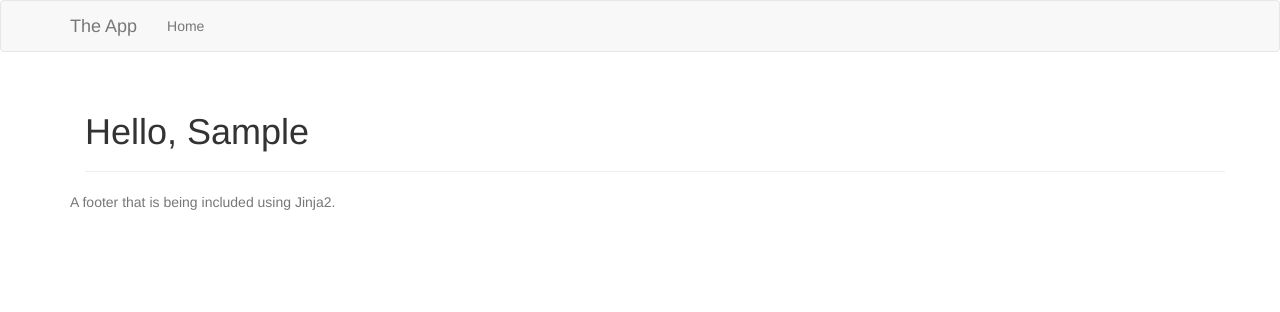
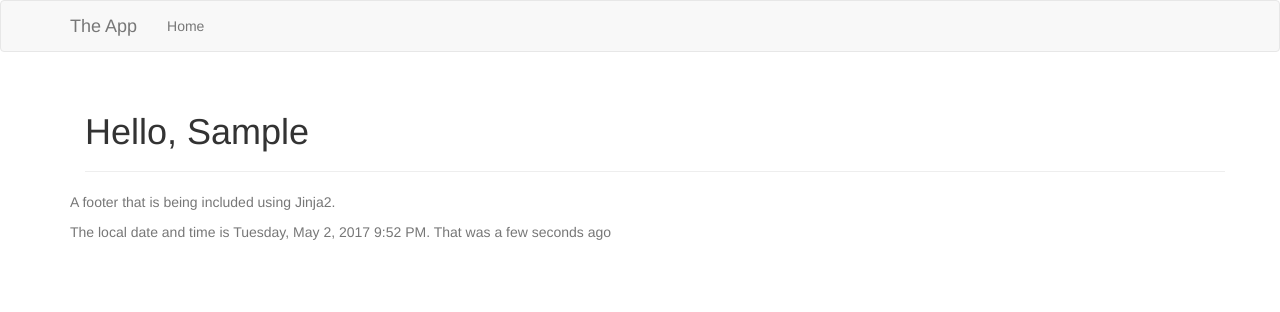
Before and after one commit to tom-foster/flask-project, a Flask app: a page that uses templates/footer.html in a window 1280 px wide. Shown: the top 312 px of the page. Run offline with Flask 2, Linux system fonts and the light colour scheme; parts of the project's set-up code (start-up, migrations or seed data) failed here and were passed over; some libraries are stand-ins or nearby versions.

Commit message:
correctly named NameForm now inherits correctly from FlaskForm

```diff
--- a/hello.py
+++ b/hello.py
@@ -3,7 +3,7 @@ from flask import Flask, request, make_response, redirect, abort, render_templat
 from flask_script import Manager
 from flask_bootstrap import Bootstrap
 from flask_moment import Moment
-from flask_wtf import Form
+from flask_wtf import FlaskForm
 from wtforms import StringField, SubmitField
 from wtforms.validators import Required
 
@@ -41,7 +41,7 @@ def index():
 
 @app.route('/user/<name>')
 def user(name):
-    return render_template('user.html', name=name)
+    return render_template('user.html', name=name, current_time=datetime.utcnow())
 
 @app.route('/redirect')
 def the_redirect_function():
--- a/templates/footer.html
+++ b/templates/footer.html
@@ -1,5 +1,8 @@
 <footer class="footer">
     <div class="container">
         <p class="text-muted">A footer that is being included using Jinja2.</p>
+        <p class="text-muted">
+            The local date and time is {{ moment(current_time).format('LLLL') }}.
+            That was {{ moment(current_time).fromNow(refresh=True) }}</p>
     </div>
 </footer>
--- a/templates/index.html
+++ b/templates/index.html
@@ -13,8 +13,4 @@
     </div>
     {{ wtf.quick_form(form) }}
 
-
-        <p>The local date and time is {{ moment(current_time).format('LLLL') }}.</p>
-        <p>That was {{ moment(current_time).fromNow(refresh=True) }}</p>
-
 {% endblock %}
```
